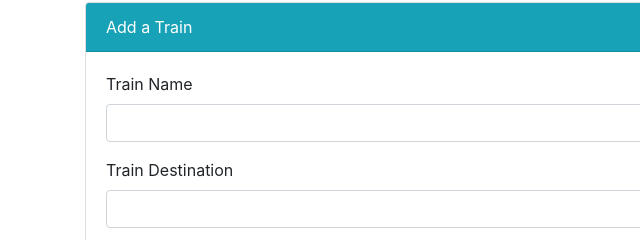
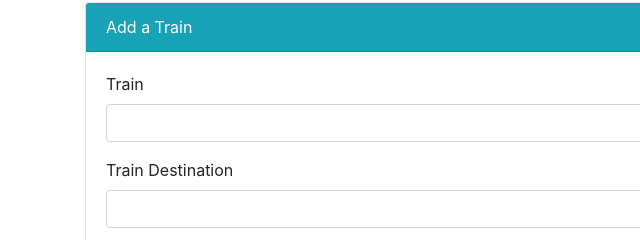
Before and after one commit to k8xian/TrainTime, a plain HTML site: page index.html in a window 1280 px wide. Shown: the part 454-694 px from the top of the page, 0-640 px from the left. Drawn offline with nearby package versions, Linux system fonts and the light colour scheme; no server answers.

Commit message:
text edit

```diff
--- a/index.html
+++ b/index.html
@@ -57,7 +57,7 @@
                 <div class="card-body">
                     <form id="train-form">
                             <div class="form-group">
-                                <label for="searchTerm">Train Name</label>
+                                <label for="searchTerm">Train</label>
                                 <input type="text" class="form-control" id="name-input">
                             </div>
                             <div class="form-group">
```
